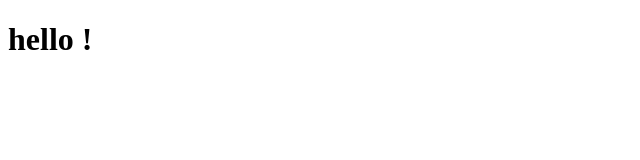
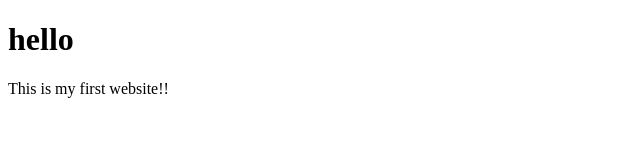
Before and after one commit to anushtup-nandy/firstwebpage, a plain HTML site: page index.html in a window 1280 px wide. Shown: the whole page, without its empty margins (0-640 px from the left). Drawn offline with Linux system fonts and the light colour scheme.

Commit message:
changed the page

```diff
--- a/index.html
+++ b/index.html
@@ -6,7 +6,8 @@
   </head>
 
   <body>
-    <h1>hello !</h1>
+    <h1>hello</h1>
+    This is my first website!!
   </body>
 
 
```
